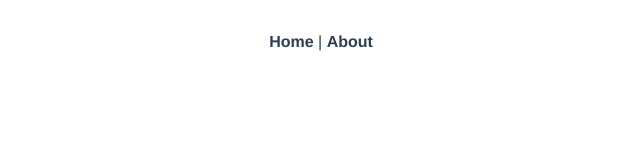
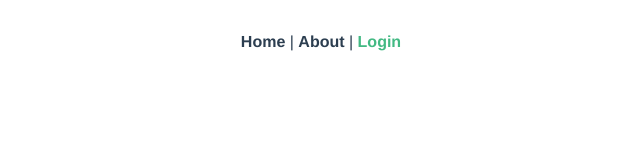
Before and after one commit to AdamBanham/process-mining-web-app, a Vue app in the folder process-mining-webapp/: page / in a window 1280 px wide. Shown: the top 160 px of the page, without its empty margins (319-959 px from the left). Built offline with nearby package versions, Linux system fonts and the light colour scheme.

Commit message:
added link to login page

```diff
--- a/process-mining-webapp/src/App.vue
+++ b/process-mining-webapp/src/App.vue
@@ -2,7 +2,8 @@
   <div id="app">
     <div id="nav">
       <router-link to="/welcome">Home</router-link> |
-      <router-link to="/about">About</router-link>
+      <router-link to="/about">About</router-link> |
+      <router-link to="/">Login</router-link>
     </div>
     <router-view/>
   </div>
```
